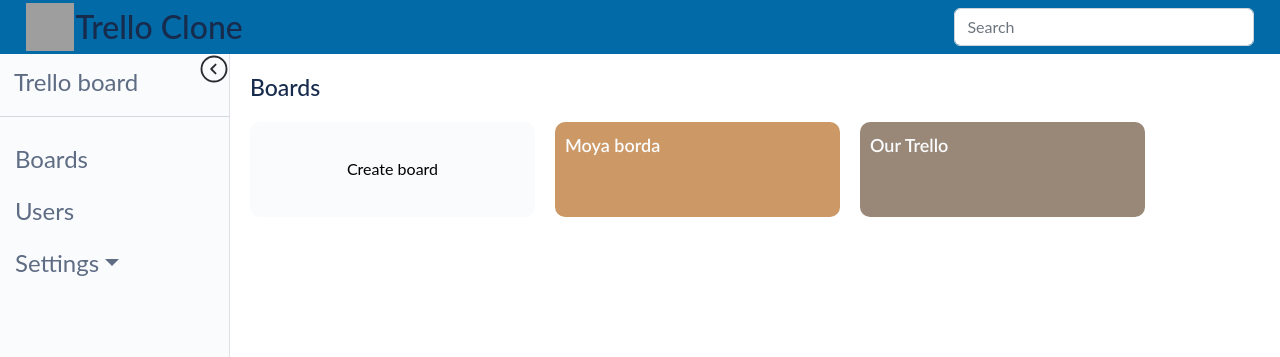
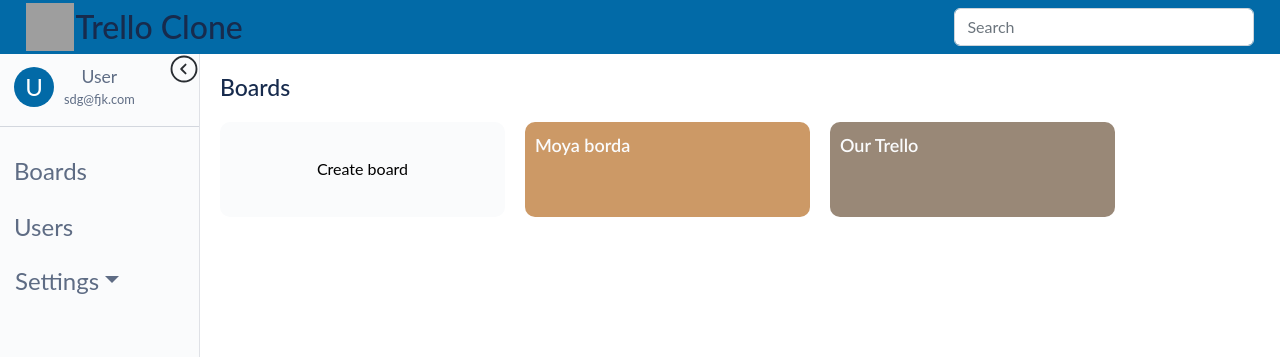
Before and after one commit to Veronchi/Rs-Clone, a React (Create React App) app: page /boards in a window 1280 px wide. Shown: the top 357 px of the page. Built offline with nearby package versions, Linux system fonts and the light colour scheme; grey boxes are pictures that could not be loaded; a web font is replaced by a local one.

Commit message:
feat: add user name, email adress

```diff
--- a/src/components/Aside/aside.scss
+++ b/src/components/Aside/aside.scss
@@ -3,7 +3,7 @@
 .aside {
   flex: 0 0 auto;
   position: relative;
-  width: 230px;
+  width: 200px;
   padding: 10px 0;
   background: $light-gray;
   border-right: 1px solid $border-gray;
@@ -13,7 +13,7 @@
   &__container {
     position: absolute;
     right: 0;
-    width: 230px;
+    width: 200px;
     font-size: 1.5rem;
     color: $gray-text;
   }
@@ -41,16 +41,41 @@
     color: inherit;
   }
 
-  &__nav > a {
+  &__nav {
     color: inherit;
   }
 
   &__title {
+    display: flex;
+    align-items: center;
+    flex-wrap: wrap;
     margin-left: 15px;
     max-width: 180px;
-    text-align: left;
     color: inherit;
-    word-wrap: normal;
+  }
+
+  &__name {
+    margin: 0 auto;
+    font-size: 1.1rem;
+    width: fit-content;
+  }
+
+  &__email {
+    margin: 0 auto;
+    font-size: 0.8rem;
+  }
+
+  &__avatar {
+    margin: auto 0;
+    margin-right: 10px;
+    display: flex;
+    justify-content: center;
+    align-items: center;
+    width: 40px;
+    height: 40px;
+    background-color: $primary-blue;
+    border-radius: 20px;
+    color: $primary;
   }
 
   &__nav {
@@ -60,10 +85,16 @@
   }
 
   &__boards {
+    margin: 10px 0;
+    padding: 0 15px;
+    text-decoration: none;
     color: inherit;
   }
 
   &__users {
+    margin: 10px 0;
+    padding: 0 15px;
+    text-decoration: none;
     color: inherit;
   }
 }
--- a/src/components/Aside/aside.tsx
+++ b/src/components/Aside/aside.tsx
@@ -1,7 +1,7 @@
 import React, { MouseEvent } from 'react';
 import Nav from 'react-bootstrap/Nav';
-import Navbar from 'react-bootstrap/Navbar';
 import NavDropdown from 'react-bootstrap/NavDropdown';
+import { Link } from 'react-router-dom';
 import './aside.scss';
 
 const Aside = (): JSX.Element => {
@@ -26,11 +26,17 @@ const Aside = (): JSX.Element => {
     <aside className="aside">
       <button className="aside__close" aria-label="Hide" type="button" onClick={handleAside} />
       <div className="aside__container">
-        <Navbar.Brand href="/board" className="aside__title">Trello board</Navbar.Brand>
+        <div className="aside__title">
+          <p className="aside__avatar">U</p>
+          <div>
+            <p className="aside__name">User</p>
+            <p className="aside__email">sdg@fjk.com</p>
+          </div>
+        </div>
         <hr />
         <Nav className="me-auto aside__nav">
-          <Nav.Link href="/boards" className="aside__boards">Boards</Nav.Link>
-          <Nav.Link href="#" className="aside__users">Users</Nav.Link>
+          <Link to="/boards" className="aside__boards">Boards</Link>
+          <Link to="/auth" className="aside__users">Users</Link>
           <NavDropdown title="Settings" id="basic-nav-dropdown" className="aside__settings">
             <NavDropdown.Item href="#" className="aside__theme">Themes</NavDropdown.Item>
             <NavDropdown.Item href="#" className="aside__lang">
```
